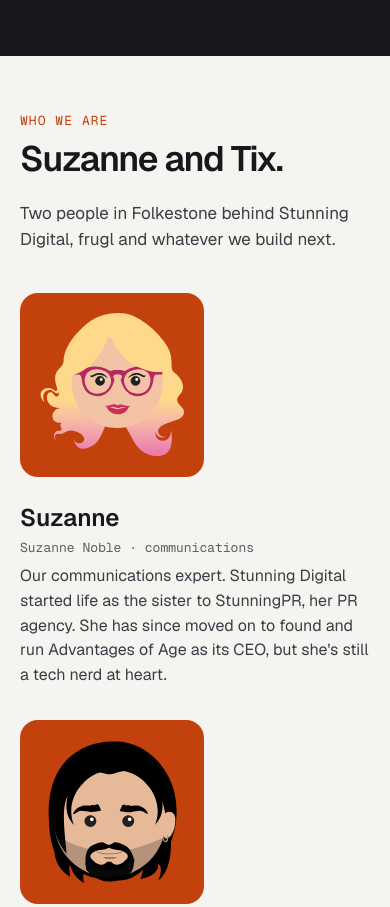
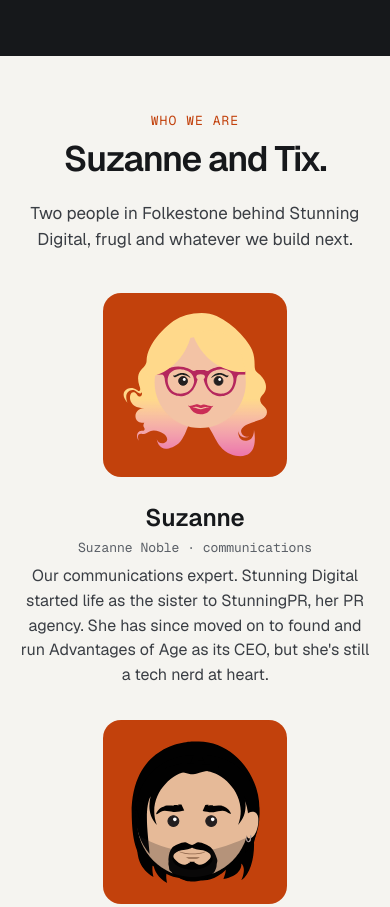
Before and after one commit to CapricaTix/stunningdigital, a plain HTML site: page index.html in a window 390 px wide. Shown: the part 5877-6784 px from the top of the page. Drawn offline with nearby package versions, Linux system fonts and the light colour scheme.

Commit message:
Phones: centre the Who we are section
Co-Authored-By: Claude Fable 5.2 <noreply@anthropic.com>

```diff
--- a/styles.css
+++ b/styles.css
@@ -196,3 +196,13 @@ h2 { font-size: clamp(2.2rem, 4vw, 3.4rem); font-weight: 600; letter-spacing: -0
   .hero .btn { width: 100%; text-align: center; border: 1px solid var(--ink); }
   .hero .btn-primary { border-color: var(--accent); }
 }
+
+/* Phones: Who we are stacks and centres */
+@media (max-width: 520px) {
+  .who .section-head { flex-direction: column; align-items: center; text-align: center; }
+  .who .section-head > div { align-items: center; }
+  .who .lede { max-width: 32ch; }
+  .person { flex-direction: column; flex-wrap: nowrap; align-items: center; text-align: center; }
+  .face { flex: none; width: 184px; }
+  .person-text { flex: none; align-items: center; max-width: 34ch; }
+}
```
